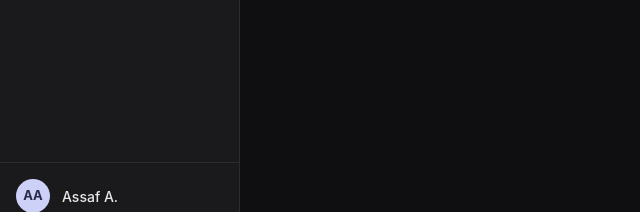
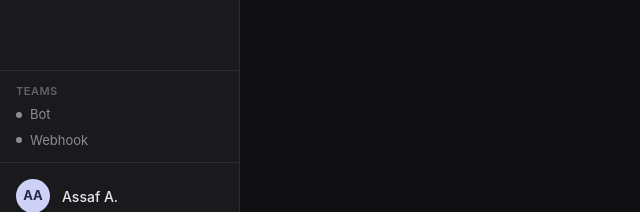
Before and after one commit to AssafAtias/globale.agent-hub, a React (Vite) app in the folder apps/client/: page / in a window 1280 px wide. Shown: the part 571-783 px from the top of the page, without its empty margins (0-640 px from the left). Built offline with nearby package versions, Linux system fonts and the light colour scheme; no server answers; some icons are missing.

Commit message:
feat(client): show Teams connection status in sidebar

```diff
--- a/apps/client/src/components/Layout.tsx
+++ b/apps/client/src/components/Layout.tsx
@@ -13,6 +13,7 @@ import { useNavigate, useLocation } from 'react-router-dom';
 import { colors } from './dashboard/palette.js';
 import { WorkspaceChip } from './WorkspaceChip.js';
 import { SidebarAccount } from './SidebarAccount.js';
+import { TeamsStatus } from './TeamsStatus.js';
 
 const DRAWER_WIDTH = 240;
 const NAV = [
@@ -83,6 +84,7 @@ export function Layout({ children }: { children: React.ReactNode }) {
           })}
         </List>
 
+        <TeamsStatus />
         <SidebarAccount />
       </Drawer>
 
--- /dev/null
+++ b/apps/client/src/components/TeamsStatus.tsx
@@ -0,0 +1,39 @@
+import Box from '@mui/material/Box';
+import Typography from '@mui/material/Typography';
+import { useQuery } from '@tanstack/react-query';
+import { api } from '../api/client.js';
+import { colors } from './dashboard/palette.js';
+import { channelDot, teamsDotColor } from '../lib/integrations.js';
+
+function ChannelRow({ name, connected, isError }: { name: string; connected: boolean | undefined; isError: boolean }) {
+  const color = teamsDotColor(channelDot(connected, isError));
+  return (
+    <Box sx={{ display: 'flex', alignItems: 'center', gap: 1 }}>
+      <Box component="span" sx={{ width: 6, height: 6, borderRadius: '50%', bgcolor: color, flexShrink: 0 }} />
+      <Typography sx={{ fontSize: 13, color: colors.textMuted }}>{name}</Typography>
+    </Box>
+  );
+}
+
+export function TeamsStatus() {
+  const { data, isError } = useQuery({
+    queryKey: ['integrations', 'teams'],
+    queryFn: api.integrations.teams,
+    refetchInterval: 30000,
+  });
+
+  return (
+    <Box
+      sx={{
+        px: 2, py: 1.5, borderTop: `1px solid ${colors.cardBorder}`,
+        display: 'flex', flexDirection: 'column', gap: 0.75,
+      }}
+    >
+      <Typography sx={{ fontSize: 11, fontWeight: 600, color: colors.textFaint, textTransform: 'uppercase', letterSpacing: 0.5 }}>
+        Teams
+      </Typography>
+      <ChannelRow name="Bot" connected={data?.bot.connected} isError={isError} />
+      <ChannelRow name="Webhook" connected={data?.webhook.connected} isError={isError} />
+    </Box>
+  );
+}
```
